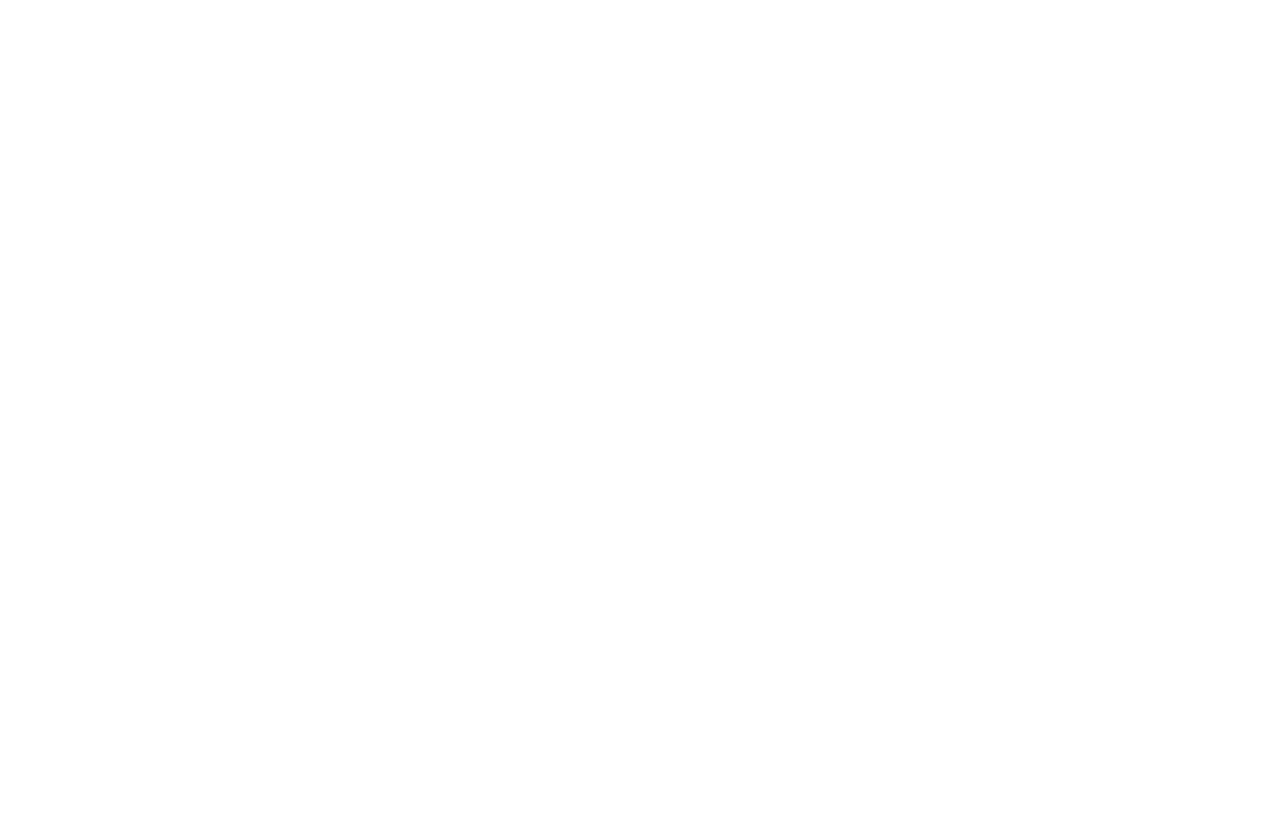
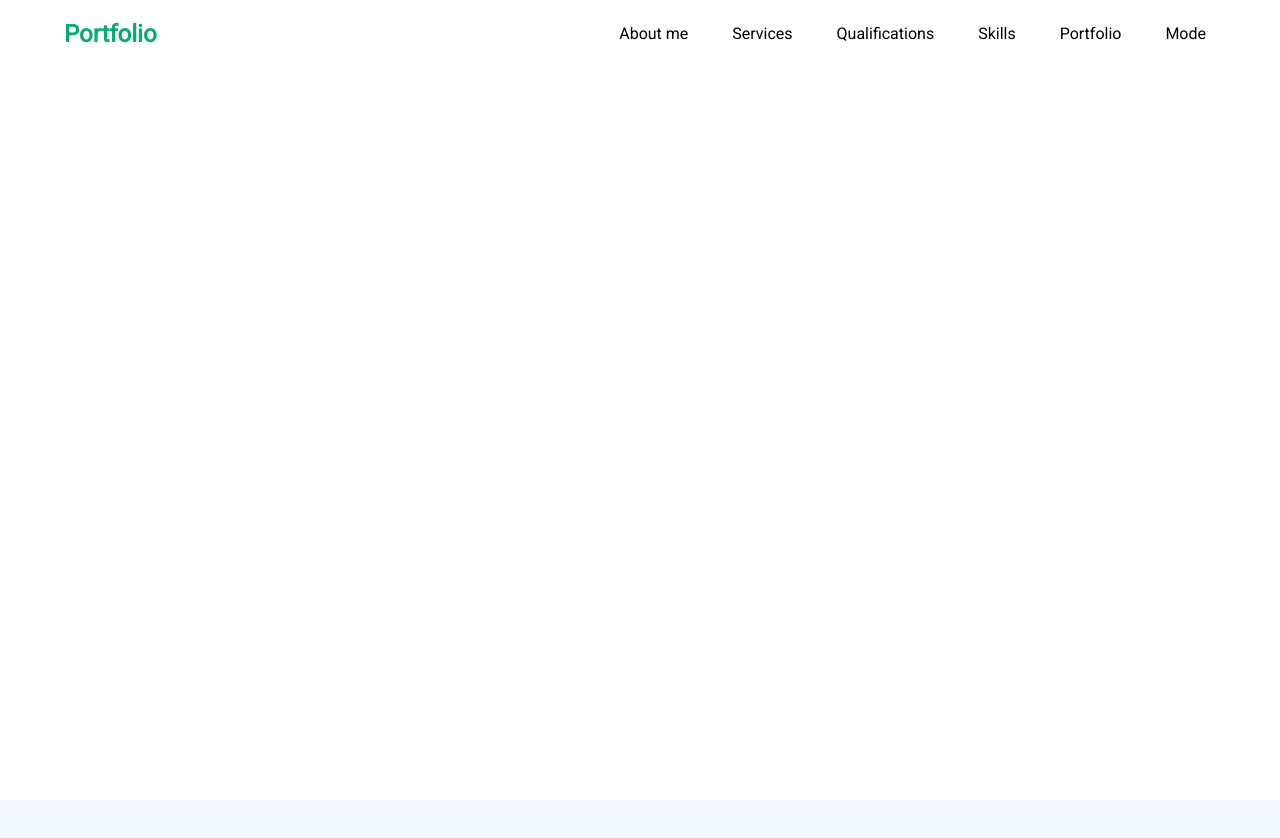
Before and after one commit to jaylordcantor/portfolio, a plain HTML site: page index.html in a window 1280 px wide. Before the commit the page ends 800 px from the top, so only its background shows below. Drawn offline with Linux system fonts and the light colour scheme.

Commit message:
added navigation

```diff
--- /dev/null
+++ b/assets/css/style.css
@@ -0,0 +1,77 @@
+@import url('https://fonts.googleapis.com/css?family=Roboto');
+@import url('https://fonts.googleapis.com/css?family=Ubuntu');
+
+/* width and color of scrollbar track */
+::-webkit-scrollbar-track,
+::-ms-scrollbar-track,
+::-moz-scrollbar-track,
+::-o-scrollbar-track {
+  width: 6px;
+  background-color: #f5f5f5;
+}
+
+/* width and color of scrollbar thumb */
+::-webkit-scrollbar-thumb,
+::-ms-scrollbar-thumb,
+::-moz-scrollbar-thumb,
+::-o-scrollbar-thumb {
+  width: 6px;
+  background-color: #ccc;
+}
+
+/* hover effects for scrollbar thumb */
+::-webkit-scrollbar-thumb:hover,
+::-ms-scrollbar-thumb:hover,
+::-moz-scrollbar-thumb:hover,
+::-o-scrollbar-thumb:hover {
+  background-color: #999;
+}
+
+html, body{
+    padding: 0;
+    margin: 0;
+    box-sizing: border-box;
+}
+.container{
+    width: 90% !important;
+    margin: auto;
+}
+header{
+    min-height: 100vh;
+}
+nav {
+    align-items: center;
+    display: flex;
+    flex-direction: row;
+    justify-content: space-between;
+}
+.navigation ul {
+    list-style: none;
+    margin: 0;
+    padding: 0;
+    text-align: right;
+}
+
+.navigation li {
+    display: inline-block; /* Add this line */
+    margin-left: 20px;
+    padding: 10px;
+}
+
+.navigation li:first-child {
+    margin-left: 0;
+}
+body {
+    font-family: 'Roboto', sans-serif;
+  }
+
+ ul li, h1,h2,h3,h4,h5,h6 {
+    font-family: 'Roboto', sans-serif;
+}
+.logo {
+    color: rgb(8, 170, 121);
+}
+section{
+    min-height: 100vh;
+    background-color: aliceblue;
+}
--- a/index.html
+++ b/index.html
@@ -4,9 +4,31 @@
     <meta charset="UTF-8">
     <meta http-equiv="X-UA-Compatible" content="IE=edge">
     <meta name="viewport" content="width=device-width, initial-scale=1.0">
+    <link rel="stylesheet" href="assets/css/style.css"/>
     <title>Portfolio</title>
 </head>
 <body>
+    <header>
+        <div class="container">
+            <nav>
+                <div class="logo">
+                    <h1>Portfolio</h1>
+                </div>
+                <div class="navigation">
+                    <ul>
+                        <li>About me</li>
+                        <li>Services</li>
+                        <li>Qualifications</li>
+                        <li>Skills</li>
+                        <li>Portfolio</li>
+                        <li>Mode</li>
+                    </ul>
+                </div>
+            </nav>
+        </div>
+    </header>
+    <section>
 
+    </section>
 </body>
 </html>
```
